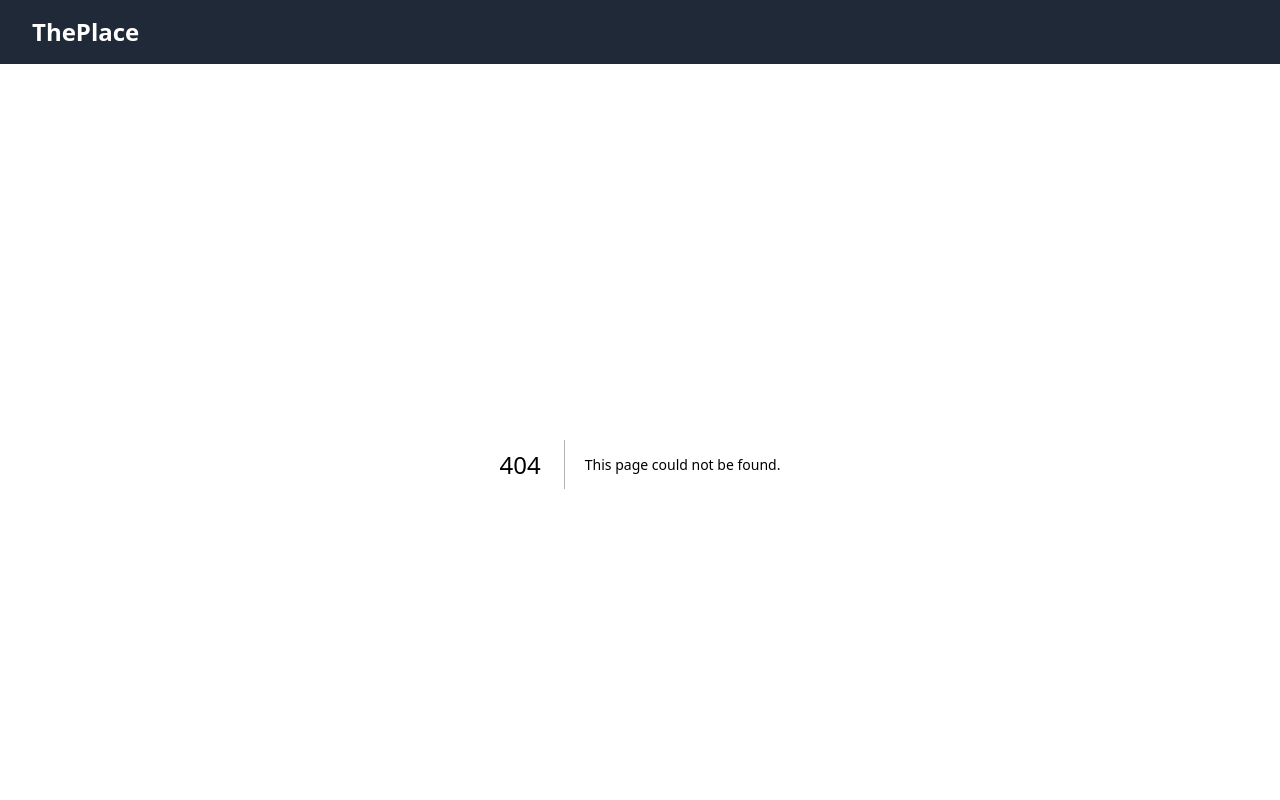
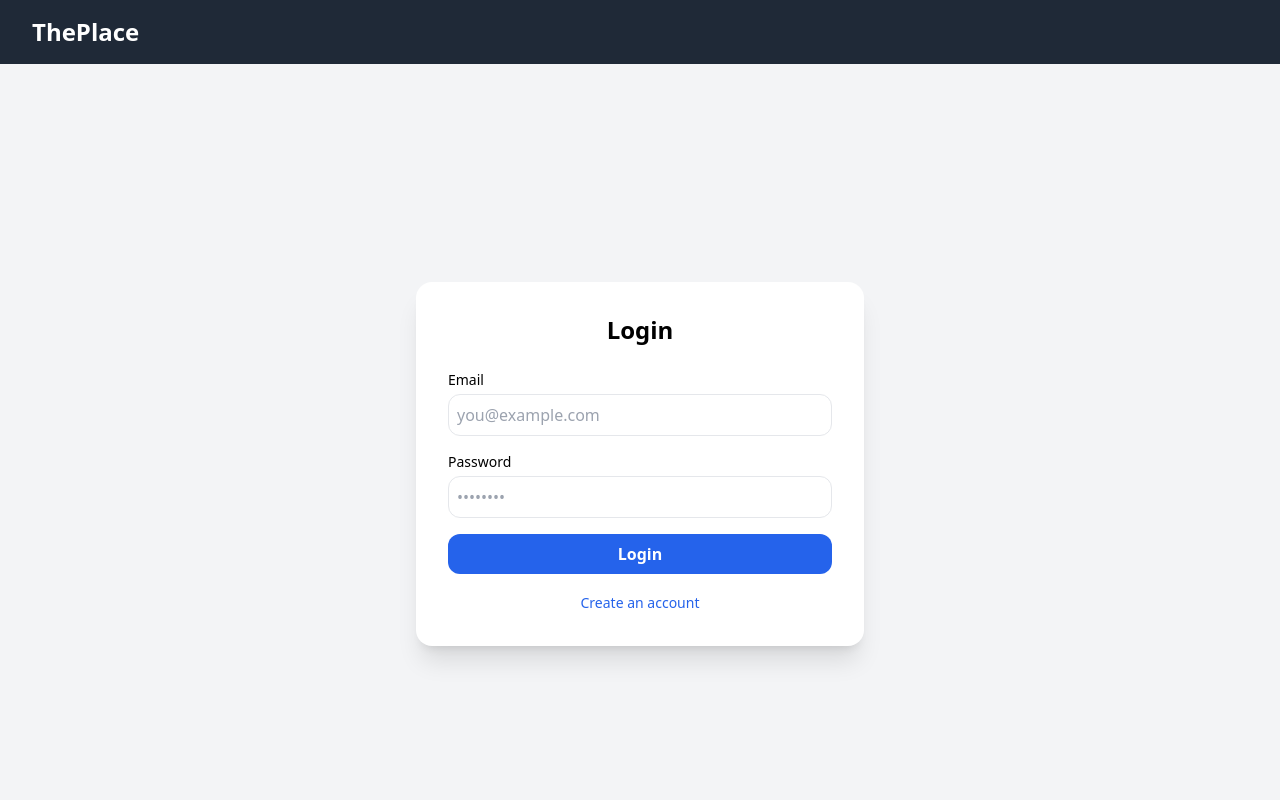
Before and after one commit to IRekik/the-place, a Next.js app in the folder front-end/: page /login in a window 1280 px wide. Before the commit this address had no page. Shown: the top 800 px of the page. Built offline with nearby package versions, Linux system fonts and the light colour scheme.

Commit message:
[UI] Create register page UI

```diff
--- /dev/null
+++ b/front-end/app/login/page.tsx
@@ -0,0 +1,45 @@
+import React from "react";
+import Link from "next/link";
+
+export default function Page() {
+  return (
+    <div className="min-h-screen flex items-center justify-center bg-gray-100 p-6">
+      <div className="bg-white shadow-xl rounded-2xl p-8 w-full max-w-md">
+        <h2 className="text-2xl font-bold text-center mb-6">Login</h2>
+
+        <form className="space-y-4">
+          <div>
+            <label className="block text-sm font-medium mb-1">Email</label>
+            <input
+              type="email"
+              className="w-full border rounded-xl p-2 focus:outline-none focus:ring"
+              placeholder="you@example.com"
+            />
+          </div>
+
+          <div>
+            <label className="block text-sm font-medium mb-1">Password</label>
+            <input
+              type="password"
+              className="w-full border rounded-xl p-2 focus:outline-none focus:ring"
+              placeholder="••••••••"
+            />
+          </div>
+
+          <button
+            type="submit"
+            className="w-full bg-blue-600 hover:bg-blue-700 text-white font-semibold py-2 rounded-xl"
+          >
+            Login
+          </button>
+        </form>
+
+        <div className="text-center mt-4">
+          <Link href="/register" className="text-blue-600 hover:underline text-sm">
+            Create an account
+          </Link>
+        </div>
+      </div>
+    </div>
+  );
+}
```
